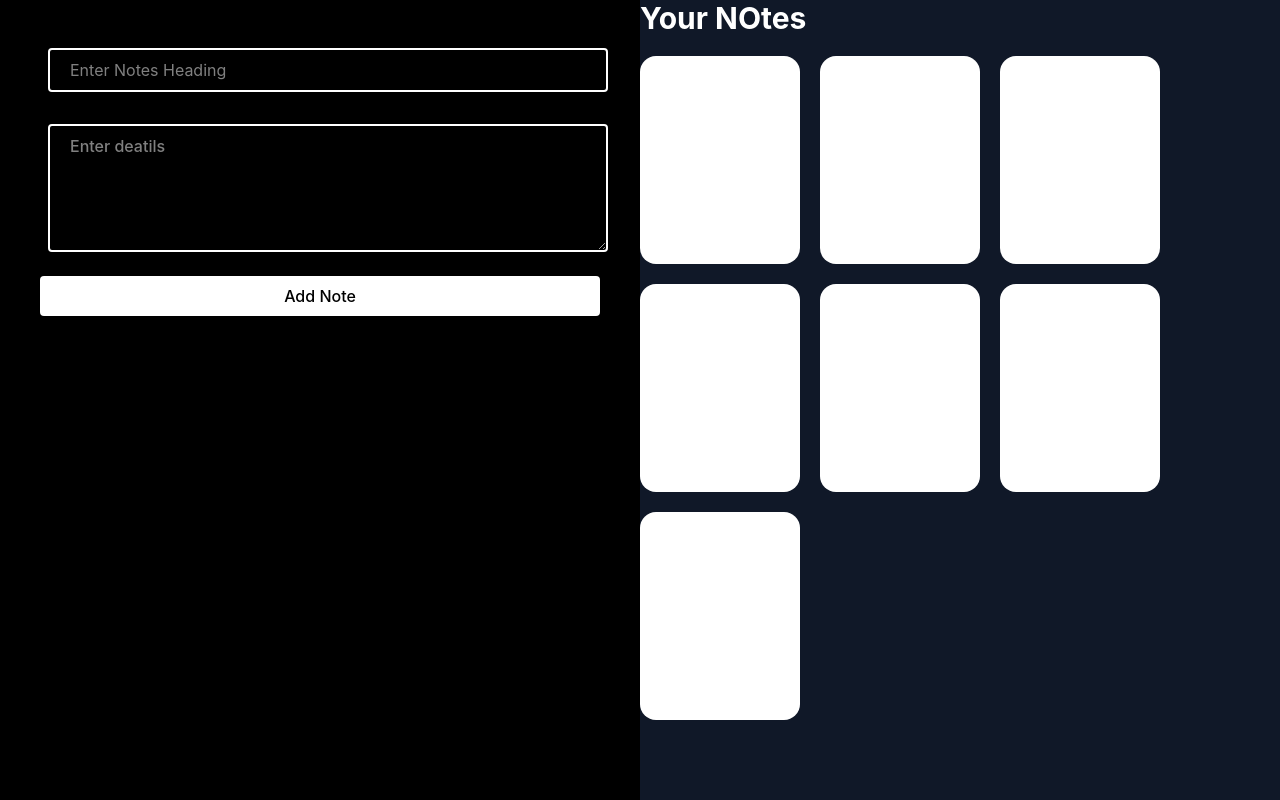
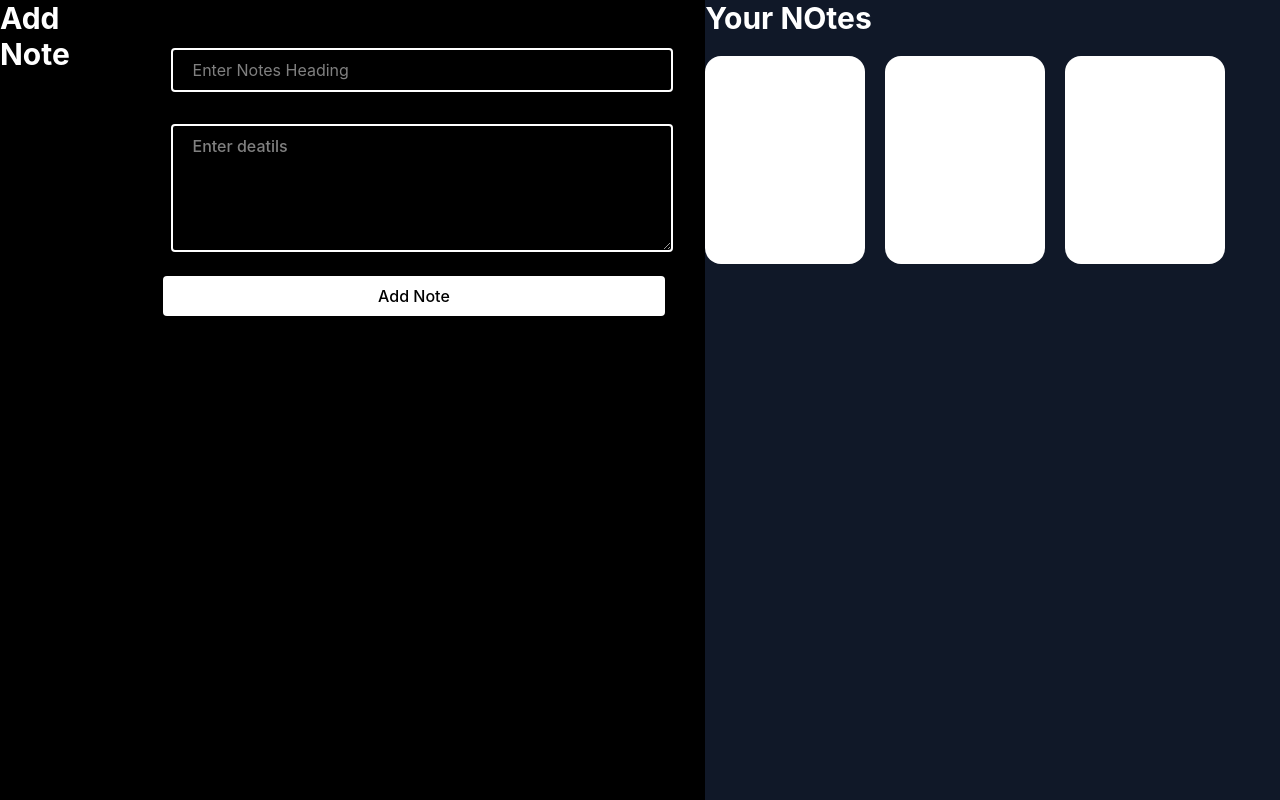
Before and after one commit to meelan10/Note-app, a React (Vite) app: page / in a window 1280 px wide. Built offline with nearby package versions, Linux system fonts and the light colour scheme.

Commit message:
small ui chnage

```diff
--- a/src/App.jsx
+++ b/src/App.jsx
@@ -7,7 +7,8 @@ const App = () => {
 
   }
   return (
-    <div className='h-screen w-full flex flex-col lg:flex-row bg-black text-white'>
+    <div className='h-screen lg:flex bg-black text-white'>
+      <h1 className='text-3xl font-bold'>Add Note</h1>
       <form onSubmit={(e)=>{
         submithandler(e)
       }}
@@ -33,10 +34,6 @@ const App = () => {
             <div className='h-52 w-40 rounded-2xl bg-white'></div>
             <div className='h-52 w-40 rounded-2xl bg-white'></div>
               <div className='h-52 w-40 rounded-2xl bg-white'></div>
-            <div className='h-52 w-40 rounded-2xl bg-white'></div>
-             <div className='h-52 w-40 rounded-2xl bg-white'></div>
-            <div className='h-52 w-40 rounded-2xl bg-white'></div>
-            <div className='h-52 w-40 rounded-2xl bg-white'></div>
 
         </div>
       </div>
```
